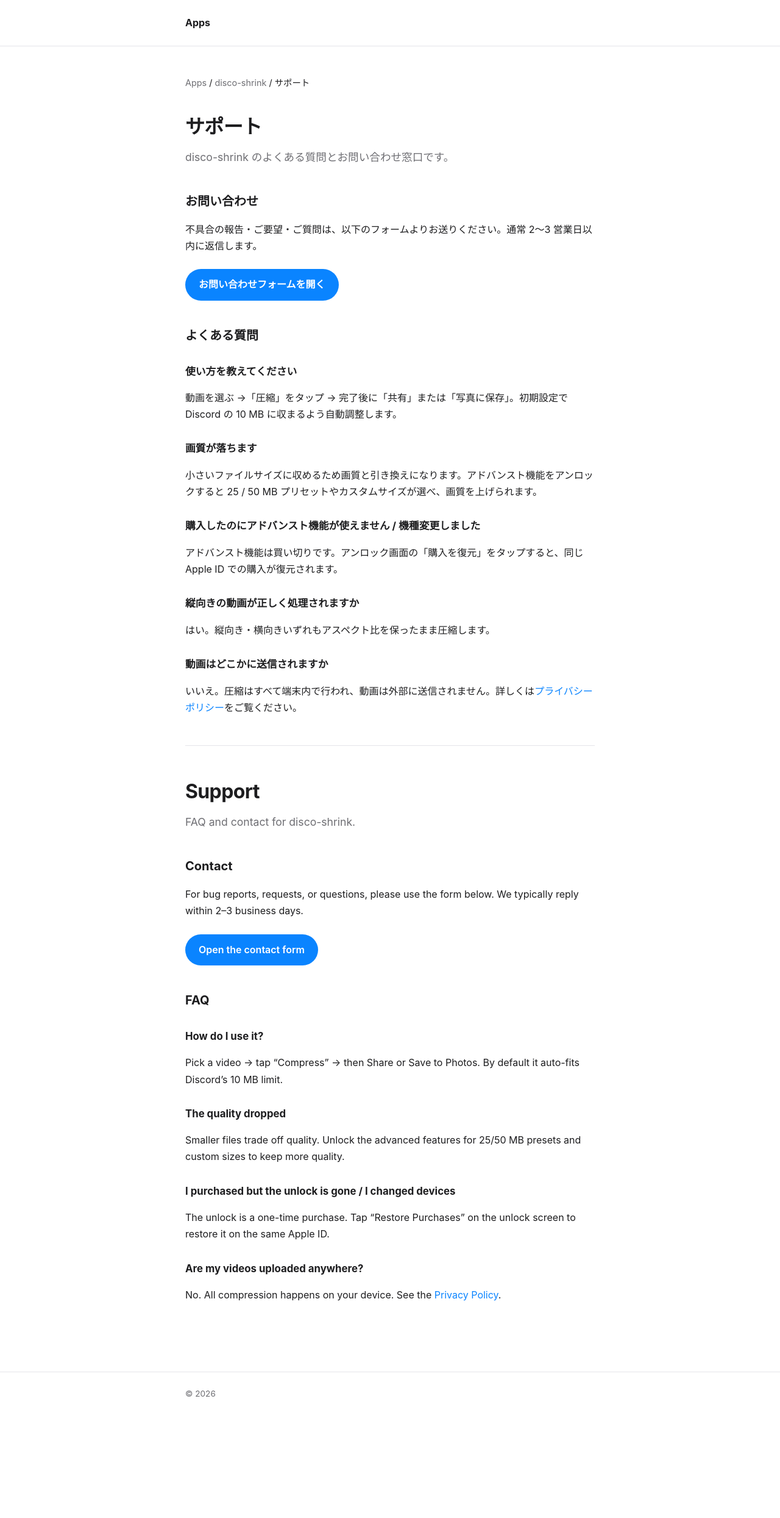
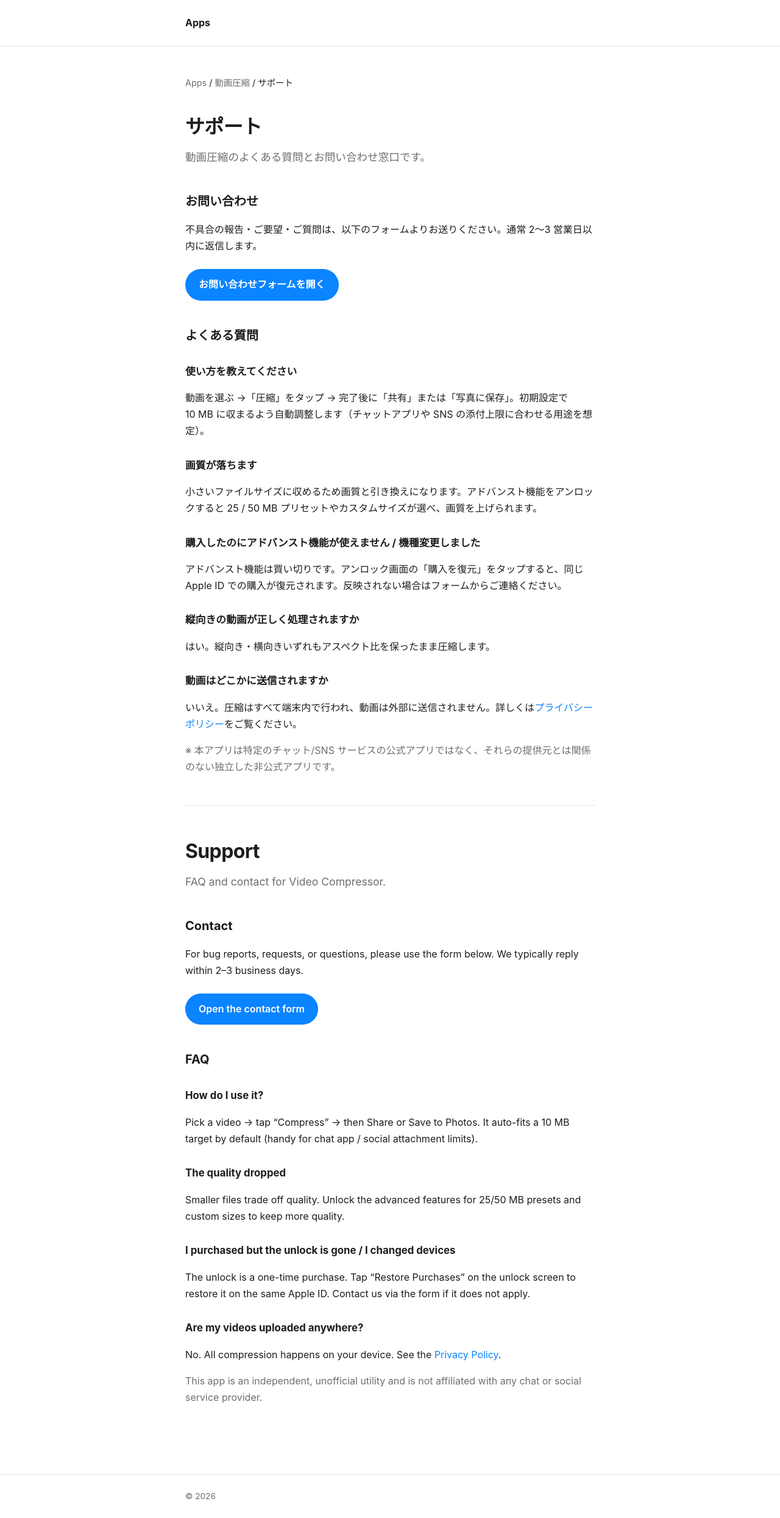
Before and after one commit to shuheilocale/shuheilocale.github.io, a plain HTML site: page disco-shrink/support/index.html in a window 1280 px wide. Shown: the whole page at 61% size. Before the commit the page ends 2321 px from the top, so only its background shows below. Drawn offline with Linux system fonts and the light colour scheme.

Commit message:
Rebrand site to 動画圧縮, remove Discord wording

```diff
--- a/disco-shrink/support/index.html
+++ b/disco-shrink/support/index.html
@@ -3,16 +3,16 @@
 <head>
 <meta charset="utf-8">
 <meta name="viewport" content="width=device-width, initial-scale=1">
-<title>disco-shrink — サポート / Support</title>
+<title>動画圧縮 — サポート / Support</title>
 <link rel="stylesheet" href="/style.css">
 </head>
 <body>
 <header class="site"><div class="wrap"><a href="/" style="color:inherit"><strong>Apps</strong></a></div></header>
 <main class="wrap">
-  <nav class="crumb"><a href="/">Apps</a> / <a href="/disco-shrink/">disco-shrink</a> / サポート</nav>
+  <nav class="crumb"><a href="/">Apps</a> / <a href="/disco-shrink/">動画圧縮</a> / サポート</nav>
 
   <h1>サポート</h1>
-  <p class="lead">disco-shrink のよくある質問とお問い合わせ窓口です。</p>
+  <p class="lead">動画圧縮のよくある質問とお問い合わせ窓口です。</p>
 
   <h2>お問い合わせ</h2>
   <p>不具合の報告・ご要望・ご質問は、以下のフォームよりお送りください。通常 2〜3 営業日以内に返信します。</p>
@@ -21,13 +21,13 @@
   <h2>よくある質問</h2>
 
   <h3>使い方を教えてください</h3>
-  <p>動画を選ぶ →「圧縮」をタップ → 完了後に「共有」または「写真に保存」。初期設定で Discord の 10&nbsp;MB に収まるよう自動調整します。</p>
+  <p>動画を選ぶ →「圧縮」をタップ → 完了後に「共有」または「写真に保存」。初期設定で 10&nbsp;MB に収まるよう自動調整します（チャットアプリや SNS の添付上限に合わせる用途を想定）。</p>
 
   <h3>画質が落ちます</h3>
   <p>小さいファイルサイズに収めるため画質と引き換えになります。アドバンスト機能をアンロックすると 25&nbsp;/&nbsp;50&nbsp;MB プリセットやカスタムサイズが選べ、画質を上げられます。</p>
 
   <h3>購入したのにアドバンスト機能が使えません / 機種変更しました</h3>
-  <p>アドバンスト機能は買い切りです。アンロック画面の「購入を復元」をタップすると、同じ Apple ID での購入が復元されます。</p>
+  <p>アドバンスト機能は買い切りです。アンロック画面の「購入を復元」をタップすると、同じ Apple ID での購入が復元されます。反映されない場合はフォームからご連絡ください。</p>
 
   <h3>縦向きの動画が正しく処理されますか</h3>
   <p>はい。縦向き・横向きいずれもアスペクト比を保ったまま圧縮します。</p>
@@ -35,10 +35,12 @@
   <h3>動画はどこかに送信されますか</h3>
   <p>いいえ。圧縮はすべて端末内で行われ、動画は外部に送信されません。詳しくは<a href="/disco-shrink/privacy/">プライバシーポリシー</a>をご覧ください。</p>
 
+  <p class="muted">※ 本アプリは特定のチャット/SNS サービスの公式アプリではなく、それらの提供元とは関係のない独立した非公式アプリです。</p>
+
   <hr style="border:none;border-top:1px solid #e5e5ea;margin:48px 0">
 
   <h1>Support</h1>
-  <p class="lead">FAQ and contact for disco-shrink.</p>
+  <p class="lead">FAQ and contact for Video Compressor.</p>
 
   <h2>Contact</h2>
   <p>For bug reports, requests, or questions, please use the form below. We typically reply within 2–3 business days.</p>
@@ -46,13 +48,15 @@
 
   <h2>FAQ</h2>
   <h3>How do I use it?</h3>
-  <p>Pick a video → tap “Compress” → then Share or Save to Photos. By default it auto-fits Discord’s 10&nbsp;MB limit.</p>
+  <p>Pick a video → tap “Compress” → then Share or Save to Photos. It auto-fits a 10&nbsp;MB target by default (handy for chat app / social attachment limits).</p>
   <h3>The quality dropped</h3>
   <p>Smaller files trade off quality. Unlock the advanced features for 25/50&nbsp;MB presets and custom sizes to keep more quality.</p>
   <h3>I purchased but the unlock is gone / I changed devices</h3>
-  <p>The unlock is a one-time purchase. Tap “Restore Purchases” on the unlock screen to restore it on the same Apple ID.</p>
+  <p>The unlock is a one-time purchase. Tap “Restore Purchases” on the unlock screen to restore it on the same Apple ID. Contact us via the form if it does not apply.</p>
   <h3>Are my videos uploaded anywhere?</h3>
   <p>No. All compression happens on your device. See the <a href="/disco-shrink/privacy/">Privacy Policy</a>.</p>
+
+  <p class="muted">This app is an independent, unofficial utility and is not affiliated with any chat or social service provider.</p>
 </main>
 <footer><div class="wrap">© 2026</div></footer>
 </body>
```
Also changed, not shown: disco-shrink/index.html (+8 -6 lines), disco-shrink/privacy/index.html (+6 -6 lines), index.html (+1 -1 lines).
